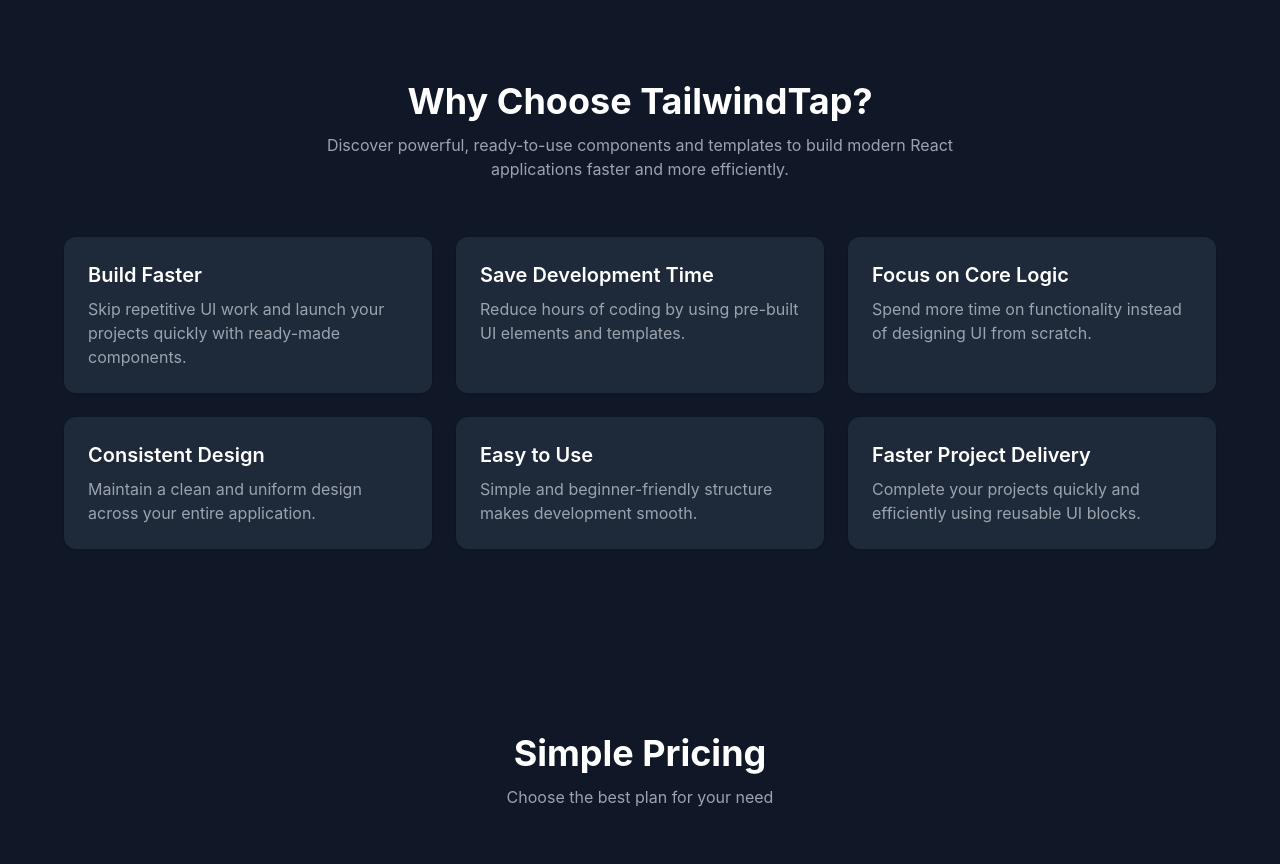
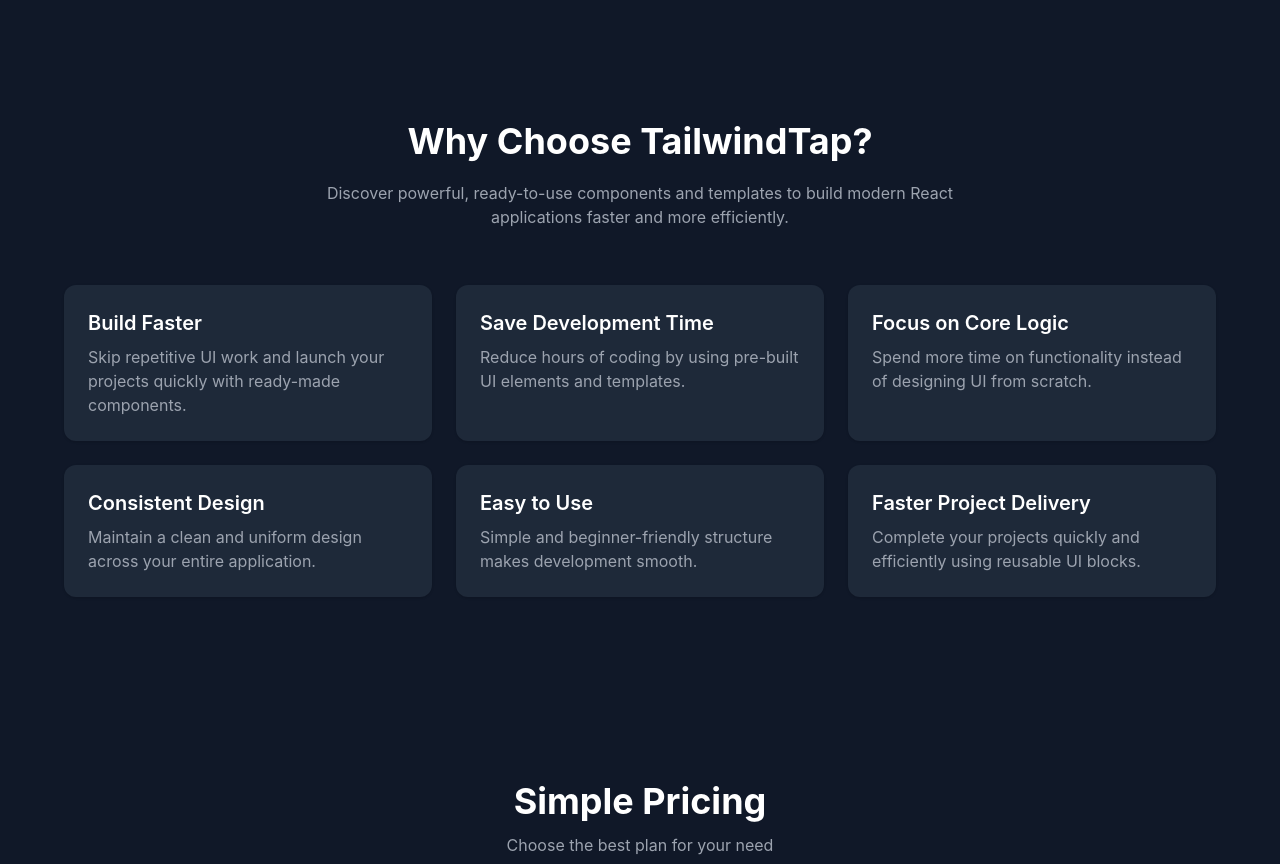
Before and after one commit to Deep-Parmar7659/Components---Project, a React (Vite) app: page / in a window 1280 px wide. Shown: the part 1200-2064 px from the top of the page. Built offline with nearby package versions, Linux system fonts and the light colour scheme.

Commit message:
refactor: Adjust spacing and margin in BenefitsSection for improved layout

```diff
--- a/src/components/sections/Benefits/BenefitsSection.jsx
+++ b/src/components/sections/Benefits/BenefitsSection.jsx
@@ -43,13 +43,13 @@
   return (
     <section
       id="benefits"
-      className="py-16 sm:py-20 bg-gray-50 dark:bg-gray-900 px-4"
+      className="scroll-mt-24 py-16 sm:py-20 bg-gray-50 dark:bg-gray-900 px-4"
     >
       <div className="text-center max-w-2xl mx-auto mb-10 sm:mb-14 px-4">
-        <h2 className="text-2xl sm:text-3xl md:text-4xl font-bold text-gray-900 dark:text-white">
+        <h2 className="mt-10 text-2xl sm:text-3xl md:text-4xl font-bold text-gray-900 dark:text-white">
           Why Choose TailwindTap?
         </h2>
-        <p className="mt-3 text-gray-500 dark:text-gray-400 text-sm md:text-base">
+        <p className="mt-5 mb-8 text-gray-500 dark:text-gray-400 text-sm md:text-base">
           Discover powerful, ready-to-use components and templates to build
           modern React applications faster and more efficiently.
         </p>
```
